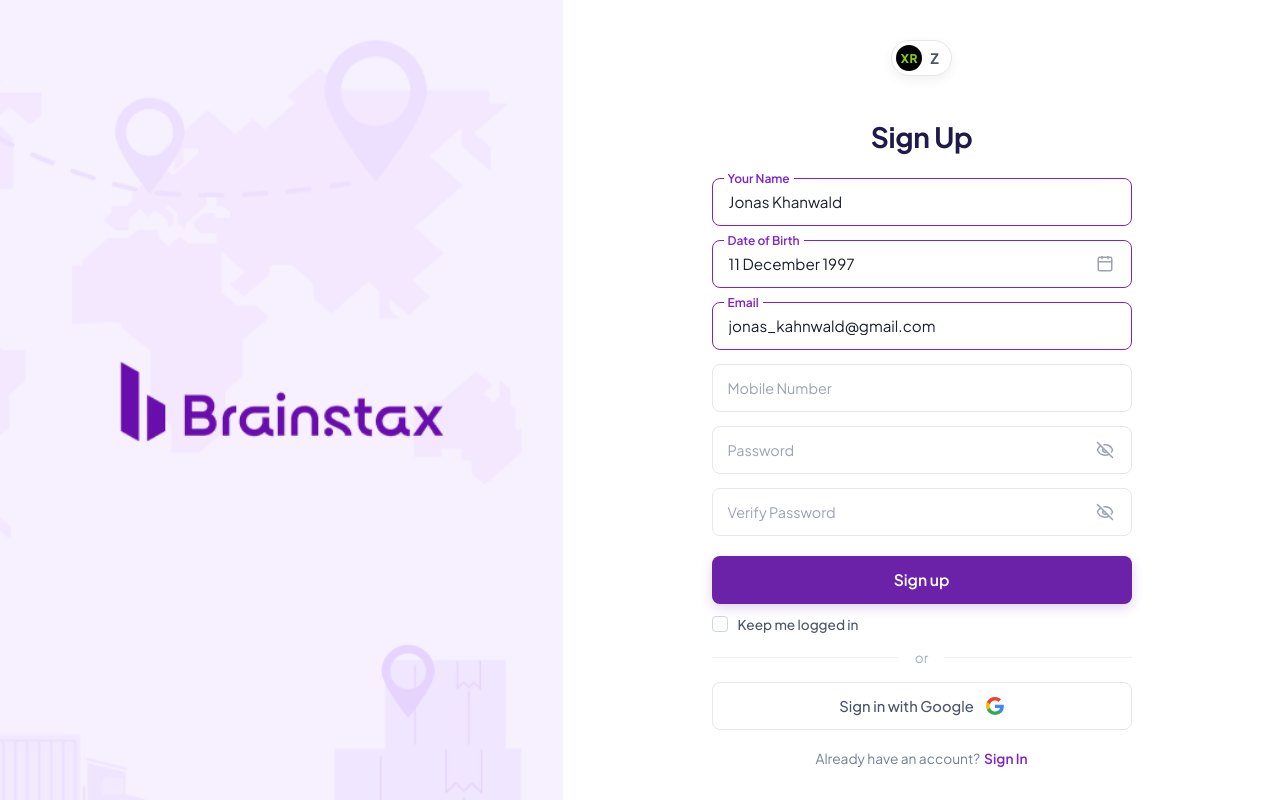
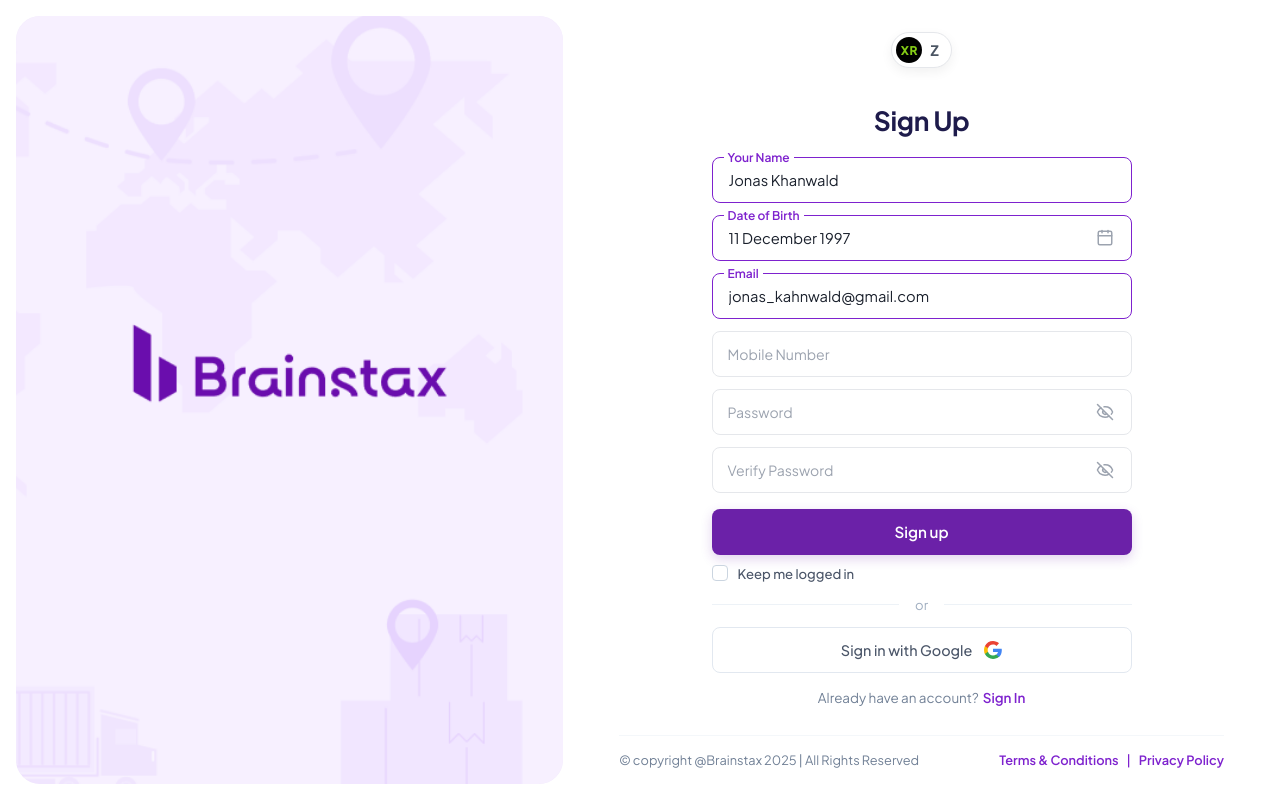
Before and after one commit to himanshupatil10/Brainstax, a React (Vite) app: page / in a window 1280 px wide. Built offline with nearby package versions, Linux system fonts and the light colour scheme.

Commit message:
Adjust banner section dimensions and set 24px border radius

```diff
--- a/src/Components/Signin.css
+++ b/src/Components/Signin.css
@@ -20,25 +20,27 @@
   }
 }
 
-/* Left Lavender Banner Section - Full Screen Height & Width */
+/* Left Lavender Banner Section - Custom Adjusted Size & Border Radius */
 .banner-section {
   background-color: #F4ECFE;
-  border-radius: 0;
+  border-radius: 24px;
   position: relative;
   overflow: hidden;
   display: flex;
   align-items: center;
   justify-content: center;
   padding: 0;
-  min-height: 100vh;
-  height: 100%;
+  margin: 16px 0 16px 16px;
+  height: calc(100vh - 32px);
+  max-height: calc(100vh - 32px);
 }
 
 @media (max-width: 900px) {
   .banner-section {
-    border-radius: 0;
-    min-height: 280px;
-    height: 280px;
+    border-radius: 16px;
+    margin: 12px;
+    height: 300px;
+    min-height: 300px;
   }
 }
 
@@ -46,15 +48,16 @@
   width: 100%;
   height: 100%;
   object-fit: cover;
+  border-radius: 24px;
   display: block;
 }
 
-/* Right Form Section - Full Screen Height & Width */
+/* Right Form Section */
 .form-section {
   display: flex;
   flex-direction: column;
   justify-content: space-between;
-  padding: 40px 64px;
+  padding: 32px 56px;
   position: relative;
   min-height: 100vh;
   width: 100%;
@@ -62,13 +65,13 @@
 
 @media (max-width: 1100px) {
   .form-section {
-    padding: 32px 40px;
+    padding: 24px 36px;
   }
 }
 
 @media (max-width: 900px) {
   .form-section {
-    padding: 32px 24px 24px 24px;
+    padding: 24px 20px 20px 20px;
     min-height: auto;
   }
 }
@@ -84,18 +87,18 @@
 }
 
 .form-title {
-  font-size: 1.75rem;
+  font-size: 1.65rem;
   font-weight: 700;
   color: #1E1B4B;
   text-align: center;
-  margin-bottom: 28px;
+  margin-bottom: 24px;
   letter-spacing: -0.3px;
 }
 
 /* Field Floating Label Container */
 .input-group {
   position: relative;
-  margin-bottom: 18px;
+  margin-bottom: 16px;
 }
 
 .floating-field {
@@ -167,7 +170,7 @@
   display: flex;
   justify-content: flex-end;
   margin-top: 4px;
-  margin-bottom: 20px;
+  margin-bottom: 18px;
 }
 
 .forgot-password-link {
@@ -191,7 +194,7 @@
   color: #FFFFFF;
   border: none;
   border-radius: 8px;
-  font-size: 0.98rem;
+  font-size: 0.95rem;
   font-weight: 600;
   cursor: pointer;
   transition: background-color 0.2s ease, transform 0.1s ease, box-shadow 0.2s ease;
@@ -212,8 +215,8 @@
   display: flex;
   align-items: center;
   gap: 10px;
-  margin-top: 14px;
-  margin-bottom: 20px;
+  margin-top: 12px;
+  margin-bottom: 18px;
   cursor: pointer;
 }
 
@@ -249,7 +252,7 @@
 .divider-container {
   display: flex;
   align-items: center;
-  margin: 18px 0;
+  margin: 16px 0;
 }
 
 .divider-line {
@@ -276,11 +279,11 @@
   justify-content: center;
   gap: 12px;
   color: #4A5568;
-  font-size: 0.92rem;
+  font-size: 0.9rem;
   font-weight: 500;
   cursor: pointer;
   transition: background-color 0.2s ease, border-color 0.2s ease;
-  margin-bottom: 24px;
+  margin-bottom: 20px;
 }
 
 .btn-google:hover {
@@ -291,7 +294,7 @@
 /* Footer Link Below Google Button */
 .register-text {
   text-align: center;
-  font-size: 0.86rem;
+  font-size: 0.85rem;
   color: #718096;
 }
 
@@ -312,10 +315,10 @@
   display: flex;
   align-items: center;
   justify-content: space-between;
-  padding-top: 20px;
+  padding-top: 16px;
   margin-top: auto;
   border-top: 1px solid rgba(237, 242, 247, 0.6);
-  font-size: 0.82rem;
+  font-size: 0.8rem;
   color: #718096;
 }
 
@@ -334,14 +337,14 @@
 .footer-right {
   display: flex;
   align-items: center;
-  gap: 10px;
+  gap: 8px;
 }
 
 .footer-link {
   color: #7E22CE;
   text-decoration: none;
   font-weight: 600;
-  font-size: 0.82rem;
+  font-size: 0.8rem;
 }
 
 .footer-link:hover {
@@ -351,5 +354,5 @@
 .footer-divider {
   color: #7E22CE;
   font-weight: 500;
-  font-size: 0.82rem;
+  font-size: 0.8rem;
 }
--- a/src/Components/Signup.css
+++ b/src/Components/Signup.css
@@ -20,25 +20,27 @@
   }
 }
 
-/* Left Lavender Banner Section - Full Screen Height & Width */
+/* Left Lavender Banner Section - Custom Adjusted Size & Border Radius */
 .banner-section {
   background-color: #F4ECFE;
-  border-radius: 0;
+  border-radius: 24px;
   position: relative;
   overflow: hidden;
   display: flex;
   align-items: center;
   justify-content: center;
   padding: 0;
-  min-height: 100vh;
-  height: 100%;
+  margin: 16px 0 16px 16px;
+  height: calc(100vh - 32px);
+  max-height: calc(100vh - 32px);
 }
 
 @media (max-width: 900px) {
   .banner-section {
-    border-radius: 0;
-    min-height: 280px;
-    height: 280px;
+    border-radius: 16px;
+    margin: 12px;
+    height: 300px;
+    min-height: 300px;
   }
 }
 
@@ -46,15 +48,16 @@
   width: 100%;
   height: 100%;
   object-fit: cover;
+  border-radius: 24px;
   display: block;
 }
 
-/* Right Form Section - Full Screen Height & Width */
+/* Right Form Section */
 .form-section {
   display: flex;
   flex-direction: column;
   justify-content: space-between;
-  padding: 40px 64px;
+  padding: 32px 56px;
   position: relative;
   min-height: 100vh;
   width: 100%;
@@ -62,13 +65,13 @@
 
 @media (max-width: 1100px) {
   .form-section {
-    padding: 32px 40px;
+    padding: 24px 36px;
   }
 }
 
 @media (max-width: 900px) {
   .form-section {
-    padding: 32px 24px 24px 24px;
+    padding: 24px 20px 20px 20px;
     min-height: auto;
   }
 }
@@ -78,7 +81,7 @@
   display: flex;
   align-items: center;
   justify-content: center;
-  margin-bottom: 8px;
+  margin-bottom: 6px;
 }
 
 .avatar-pill {
@@ -123,18 +126,18 @@
 }
 
 .form-title {
-  font-size: 1.75rem;
+  font-size: 1.65rem;
   font-weight: 700;
   color: #1E1B4B;
   text-align: center;
-  margin-bottom: 24px;
+  margin-bottom: 20px;
   letter-spacing: -0.3px;
 }
 
 /* Floating Label & Outlined Inputs */
 .input-group {
   position: relative;
-  margin-bottom: 14px;
+  margin-bottom: 12px;
 }
 
 .floating-field {
@@ -144,9 +147,9 @@
 
 .field-input {
   width: 100%;
-  height: 48px;
+  height: 46px;
   padding: 0 16px;
-  font-size: 0.95rem;
+  font-size: 0.92rem;
   color: #1A202C;
   background: #FFFFFF;
   border: 1.5px solid #E5E7EB;
@@ -168,7 +171,7 @@
   transform: translateY(-50%);
   background-color: #FFFFFF;
   padding: 0 4px;
-  font-size: 0.9rem;
+  font-size: 0.88rem;
   color: #9CA3AF;
   pointer-events: none;
   transition: all 0.2s ease;
@@ -207,17 +210,17 @@
 /* Primary Sign up Button */
 .btn-primary {
   width: 100%;
-  height: 48px;
+  height: 46px;
   background-color: #6B21A8;
   color: #FFFFFF;
   border: none;
   border-radius: 8px;
-  font-size: 0.98rem;
+  font-size: 0.95rem;
   font-weight: 600;
   cursor: pointer;
   transition: background-color 0.2s ease, transform 0.1s ease, box-shadow 0.2s ease;
   box-shadow: 0 4px 12px rgba(107, 33, 168, 0.2);
-  margin-top: 6px;
+  margin-top: 4px;
 }
 
 .btn-primary:hover {
@@ -234,8 +237,8 @@
   display: flex;
   align-items: center;
   gap: 10px;
-  margin-top: 12px;
-  margin-bottom: 16px;
+  margin-top: 10px;
+  margin-bottom: 14px;
   cursor: pointer;
 }
 
@@ -261,7 +264,7 @@
 }
 
 .checkbox-label {
-  font-size: 0.85rem;
+  font-size: 0.82rem;
   color: #4A5568;
   user-select: none;
   font-weight: 500;
@@ -271,7 +274,7 @@
 .divider-container {
   display: flex;
   align-items: center;
-  margin: 16px 0;
+  margin: 14px 0;
 }
 
 .divider-line {
@@ -283,13 +286,13 @@
 .divider-text {
   padding: 0 16px;
   color: #A0AEC0;
-  font-size: 0.85rem;
+  font-size: 0.82rem;
 }
 
 /* Google Sign-in Button */
 .btn-google {
   width: 100%;
-  height: 48px;
+  height: 46px;
   background-color: #FFFFFF;
   border: 1px solid #E2E8F0;
   border-radius: 8px;
@@ -298,11 +301,11 @@
   justify-content: center;
   gap: 12px;
   color: #4A5568;
-  font-size: 0.92rem;
+  font-size: 0.9rem;
   font-weight: 500;
   cursor: pointer;
   transition: background-color 0.2s ease, border-color 0.2s ease;
-  margin-bottom: 20px;
+  margin-bottom: 16px;
 }
 
 .btn-google:hover {
@@ -313,7 +316,7 @@
 /* Register switcher */
 .register-text {
   text-align: center;
-  font-size: 0.86rem;
+  font-size: 0.84rem;
   color: #718096;
 }
 
@@ -334,10 +337,10 @@
   display: flex;
   align-items: center;
   justify-content: space-between;
-  padding-top: 20px;
+  padding-top: 16px;
   margin-top: auto;
   border-top: 1px solid rgba(237, 242, 247, 0.6);
-  font-size: 0.82rem;
+  font-size: 0.8rem;
   color: #718096;
 }
 
@@ -356,14 +359,14 @@
 .footer-right {
   display: flex;
   align-items: center;
-  gap: 10px;
+  gap: 8px;
 }
 
 .footer-link {
   color: #7E22CE;
   text-decoration: none;
   font-weight: 600;
-  font-size: 0.82rem;
+  font-size: 0.8rem;
 }
 
 .footer-link:hover {
@@ -373,5 +376,5 @@
 .footer-divider {
   color: #7E22CE;
   font-weight: 500;
-  font-size: 0.82rem;
+  font-size: 0.8rem;
 }
```
